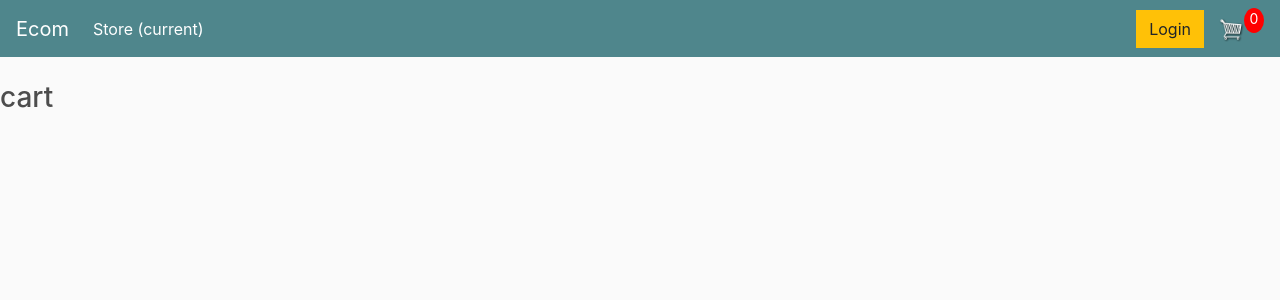
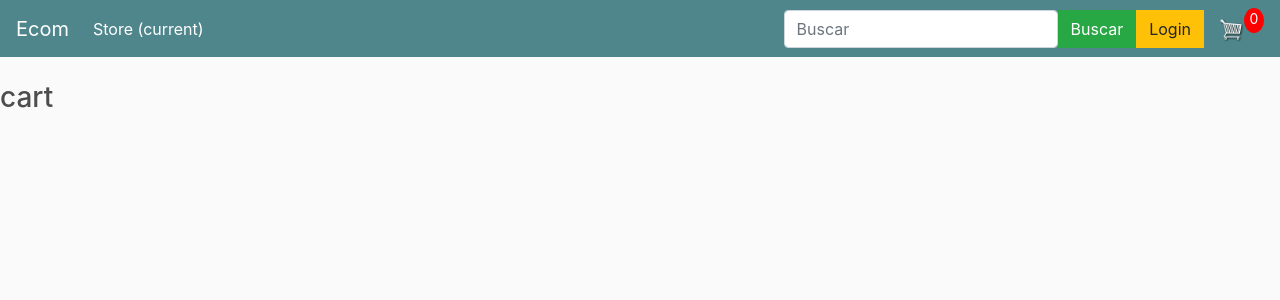
Before and after one commit to torrespt/Tienda, a Django app: page /cart/ in a window 1280 px wide. Shown: the top 300 px of the page. Run offline with Django 4.2, Linux system fonts and the light colour scheme; some libraries are stand-ins or nearby versions.

Commit message:
actualiz

```diff
--- a/store/templates/store/main.html
+++ b/store/templates/store/main.html
@@ -19,6 +19,10 @@
         <a class="nav-link" href="{% url 'store' %}">Store <spanclass="sr-only">(current)</span></a>
         </li>
         </ul>
+         <form class="d-flex" role="search" action="{% url 'buscar' %}">
+            <input class="form-control me-2" type="search" placeholder="Buscar" aria-label="Search" name="busqueda">
+            <button class="btn btn-success" type="submit">Buscar</button>
+          </form>
         <div class="form-inline my-2 my-lg-0">
         <a href="#"class="btn btn-warning">Login</a>
 
--- a/store/urls.py
+++ b/store/urls.py
@@ -4,4 +4,5 @@ urlpatterns = [
  path('', views.store, name="store"),
  path('cart/', views.cart, name="cart"),
  path('checkout/', views.checkout, name="checkout"),
+ path('buscar/', views.get, name="buscar")
 ]
--- a/store/views.py
+++ b/store/views.py
@@ -1,5 +1,7 @@
 from django.shortcuts import render
 from .models import Product
+from django.http import HttpResponse
+
 
 def store(request):
  products=Product.objects.all()
@@ -11,3 +13,9 @@ def cart(request):
 def checkout(request):
  context = {}
  return render(request, 'store/checkout.html', context)
+
+def get(request):
+ busqueda=request.GET.get('busqueda')
+ result=Product.objects.filter(name=busqueda)
+ mensaje="El resultado es : %s" %result[0]
+ return HttpResponse(mensaje)
```
